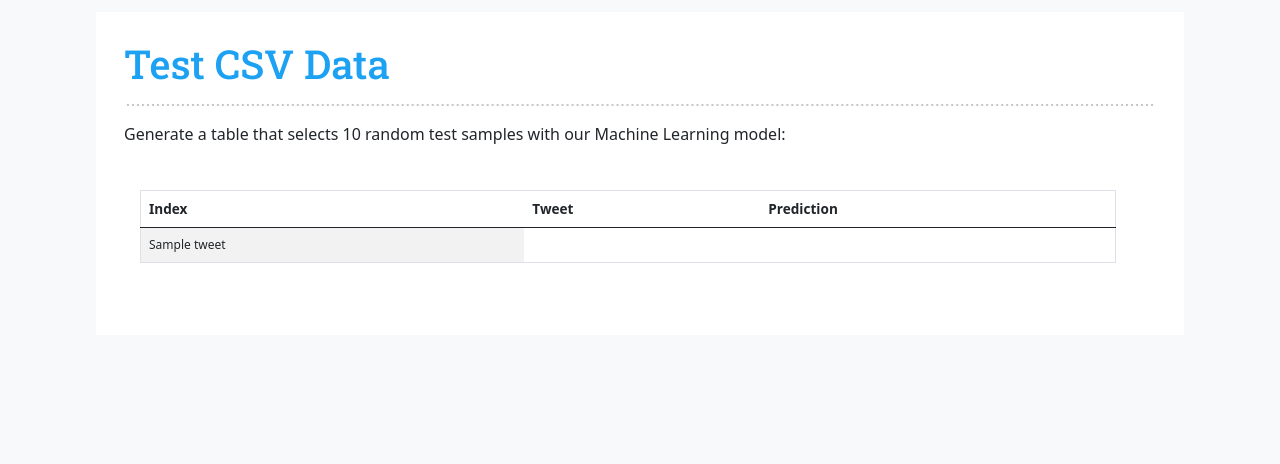
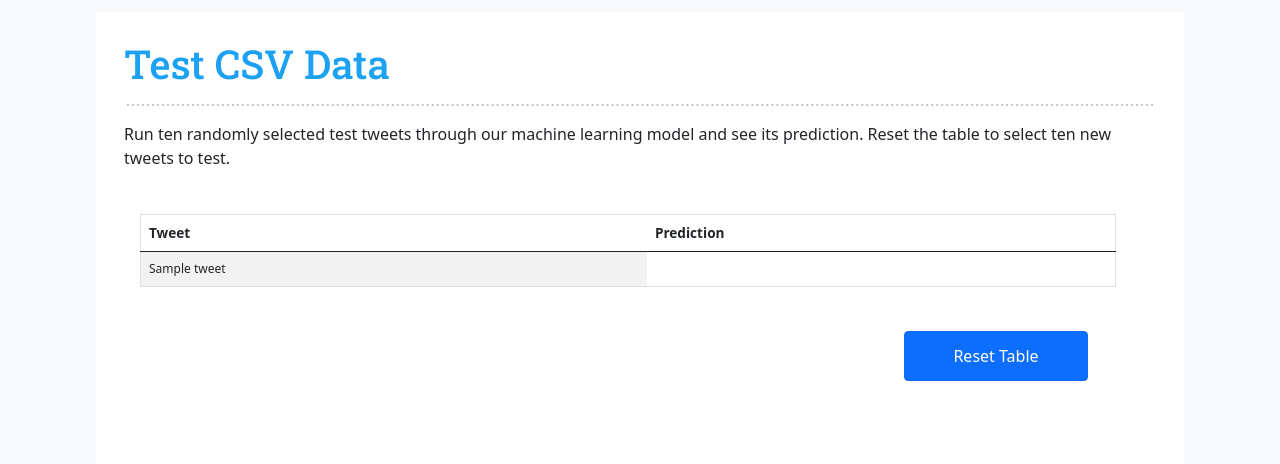
Before and after one commit to jennamurphymcad/Final-Project, a Flask app: template Flask_App/templates/test-csv-data.html in a window 1280 px wide. Shown: the part 66-530 px from the top of the page. Run offline with Flask 2, Linux system fonts and the light colour scheme; the template is opened without the code that fills it: most values are stand-ins (such as "Sample title", 1, 10 or a date in 2020); some libraries are stand-ins or nearby versions.

Commit message:
sampling only 10 rows of the test data for table

```diff
--- a/Flask_App/app.py
+++ b/Flask_App/app.py
@@ -1,6 +1,7 @@
 from flask import Flask,request, url_for, redirect, render_template, jsonify, request
 import pandas as pd
 import nlp_app
+import random
 
 # Train and build model
 vectorizer = nlp_app.vectorizer_fit()
@@ -38,20 +39,60 @@ def test_csv_data():
     df_test = pd.read_csv("../data/test.csv")
     tweet_list = []
 
-    for index, tweet in enumerate(df_test["text"].values):
-        temp_list = []
-        if index %300==0:
-            tweet_vect = nlp_app.transform_tweet(vectorizer, [tweet])
-            prediction = nlp_app.make_prediction(grid, tweet_vect)
-            temp_list.append(index)
-            temp_list.append(tweet)
-            temp_list.append(prediction)
-            tweet_list.append(temp_list)
-        else:
-            pass
+    # def random_index():
+    #     length = len(df_test["text"].values)
+    #     random_int = random.randint(0,length)
+    #     tweet_list_creator(random_int)
+
+    # def tweet_list_creator(random_int):
+
+    for index, tweet in enumerate(df_test["text"].sample(n=11).values):
+            # random_index = random.sample(index,10)
+            temp_list = []
+            if index:
+
+            # if index[random_int] == index:
+                tweet_vect = nlp_app.transform_tweet(vectorizer, [tweet])
+                prediction = nlp_app.make_prediction(grid, tweet_vect)
+                # temp_list.append(index)
+                temp_list.append(tweet)
+                temp_list.append(prediction)
+                tweet_list.append(temp_list)
+            else:
+                pass
 
 
     return render_template("test-csv-data.html", tweet_list=tweet_list)
+
+@app.route("/forward/", methods=['POST'])
+
+def move_forward():
+    df_test = pd.read_csv("../data/test.csv")
+    tweet_list = []
+
+    # def random_index():
+    #     length = len(df_test["text"].values)
+    #     random_int = random.randint(0,length)
+    #     tweet_list_creator(random_int)
+
+    # def tweet_list_creator(random_int):
+
+    for index, tweet in enumerate(df_test["text"].sample(n=11).values):
+            # random_index = random.sample(index,10)
+            temp_list = []
+            if index:
+
+            # if index[random_int] == index:
+                tweet_vect = nlp_app.transform_tweet(vectorizer, [tweet])
+                prediction = nlp_app.make_prediction(grid, tweet_vect)
+                # temp_list.append(index)
+                temp_list.append(tweet)
+                temp_list.append(prediction)
+                tweet_list.append(temp_list)
+            else:
+                pass
+    forward_message = "Moving Forward..."
+    return render_template('test-csv-data.html', forward_message=forward_message, tweet_list = tweet_list);
 
 @app.route('/predict_api', methods=['POST', 'GET'])
 def predict_api():
--- a/Flask_App/templates/test-csv-data.html
+++ b/Flask_App/templates/test-csv-data.html
@@ -55,14 +55,14 @@
             <div class="col-lg-12 col-md-12">
               <h1>Test CSV Data</h1>
               <hr>
-              <p>Generate a table that selects 10 random test samples with our Machine Learning model:</p>
+              <p>Run ten randomly selected test tweets through our machine learning model and see its prediction. Reset the table to select ten new tweets to test.</p>
             </div>
             <div class="row">
               <div class="col-lg-12 table-responsive-lg">
                 <table class="table table-striped">
                     <thead class="thead-dark">
                     <tr style="text-align: left;">
-                        <th>Index</th>
+                        <!-- <th>Index</th> -->
                         <th>Tweet</th>
                         <th>Prediction</th>
                     </tr>
@@ -77,7 +77,13 @@
                   {% endfor %}
                   </tbody>
                 </table>
-
+                <div class="container-fluid my-container">
+                    <div class="row">
+                <form action="/forward/" method="post">
+                    <button name="forwardBtn" type="submit" class="btn btn-primary btn-block btn-large" style="text-align:center">Reset Table</button>
+                </form>
+                </div>
+                </div>
               </div>
             </div>
           </div>
```
Also changed, not shown: 1 other file.
